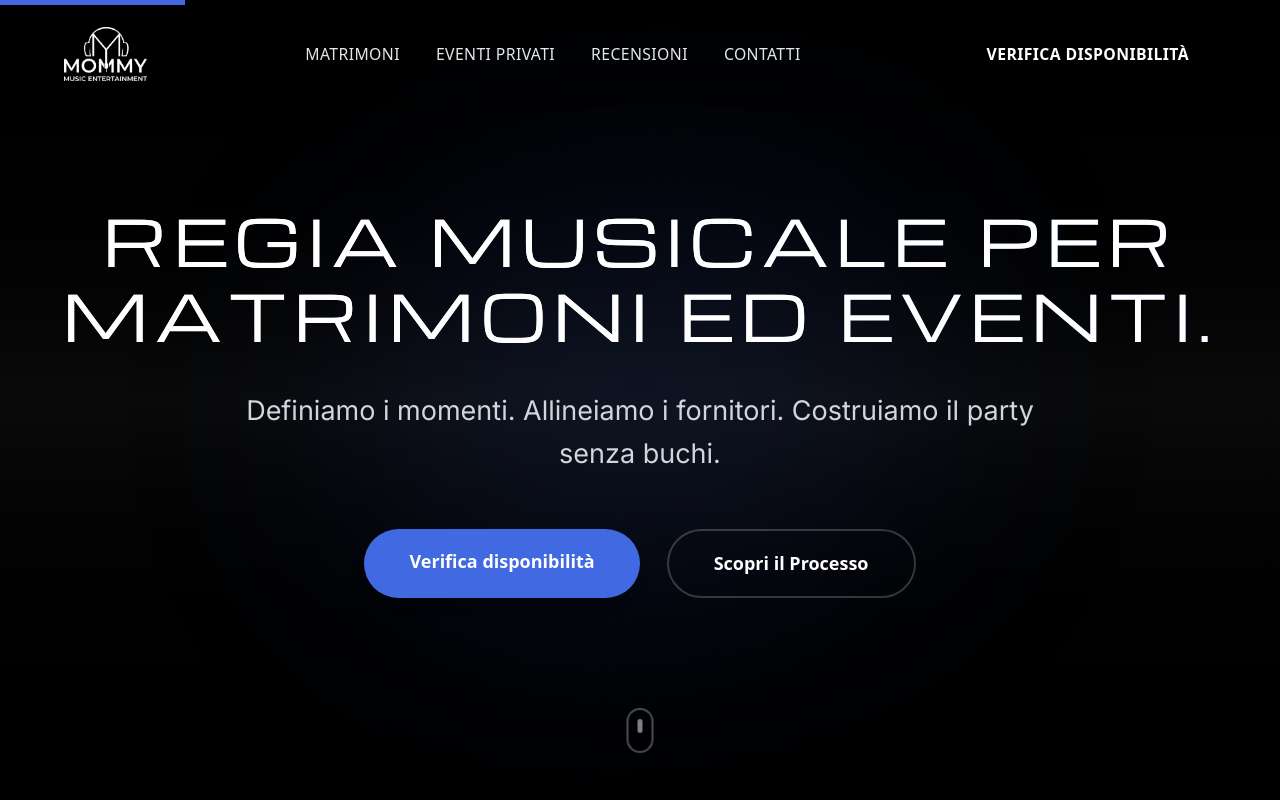
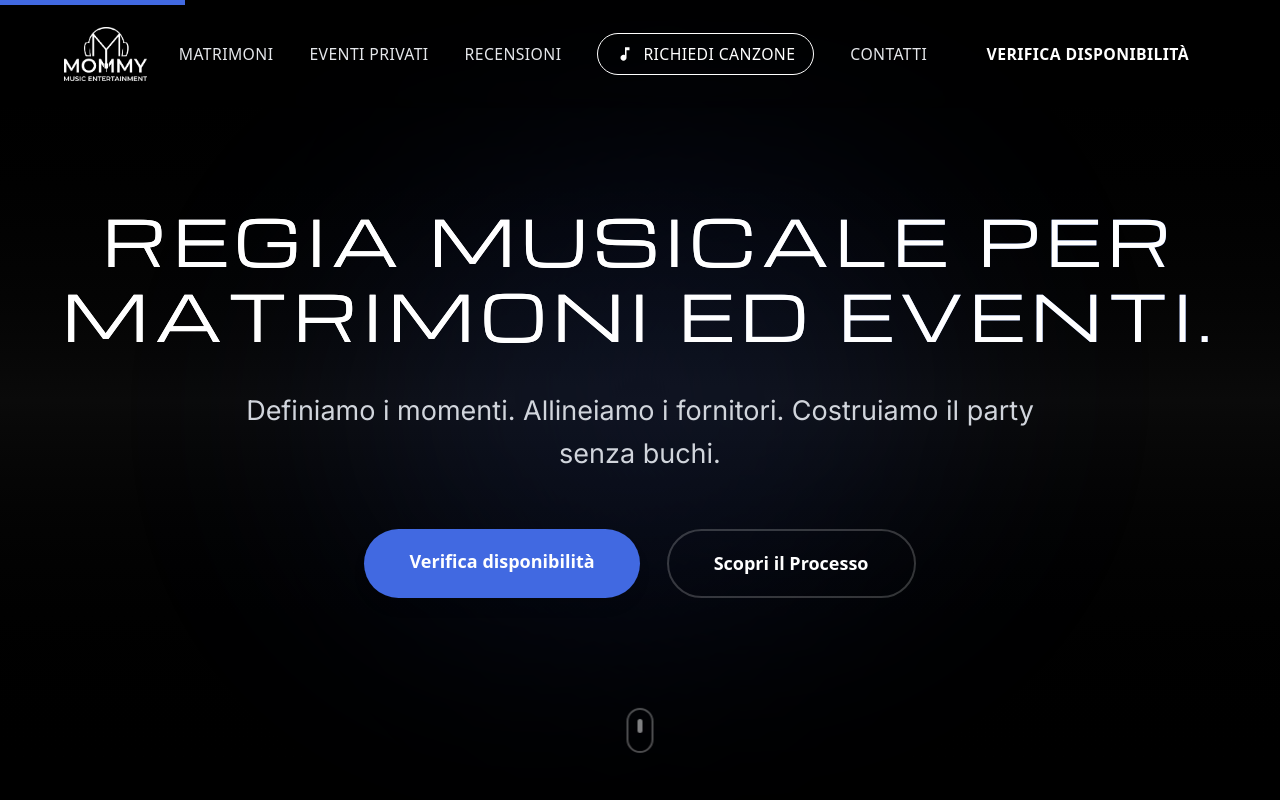
Before and after one commit to mommydjsalmani-cloud/mommy-marketing, a Next.js app: page / in a window 1280 px wide. Shown: the top 800 px of the page. Built offline with nearby package versions, Linux system fonts and the light colour scheme.

Commit message:
🎵 Aggiunto link 'Richiedi Canzone' nella navbar con highlight

```diff
--- a/app/components/Header.tsx
+++ b/app/components/Header.tsx
@@ -15,6 +15,7 @@ export default function Header() {
     { href: '/matrimoni', label: 'Matrimoni' },
     { href: '/eventi-privati', label: 'Eventi Privati' },
     { href: '/recensioni', label: 'Recensioni' },
+    { href: '/richiedi', label: 'Richiedi Canzone', highlight: true },
     { href: '/contatti', label: 'Contatti' },
   ];
 
@@ -108,8 +109,17 @@ export default function Header() {
                 <li key={link.href}>
                   <Link
                     href={link.href}
-                    className="text-gray-200 hover:text-accent transition-colors font-sans font-medium text-sm uppercase tracking-wide"
+                    className={`${
+                      link.highlight
+                        ? 'bg-accent/10 text-accent hover:bg-accent/20 px-4 py-2 rounded-full border border-accent/30 inline-flex items-center gap-2'
+                        : 'text-gray-200 hover:text-accent'
+                    } transition-colors font-sans font-medium text-sm uppercase tracking-wide`}
                   >
+                    {link.highlight && (
+                      <svg className="w-4 h-4" fill="currentColor" viewBox="0 0 24 24">
+                        <path d="M12 3v10.55c-.59-.34-1.27-.55-2-.55-2.21 0-4 1.79-4 4s1.79 4 4 4 4-1.79 4-4V7h4V3h-6z"/>
+                      </svg>
+                    )}
                     {link.label}
                   </Link>
                 </li>
@@ -195,13 +205,22 @@ export default function Header() {
                     <Link
                       key={link.href}
                       href={link.href}
-                      className="text-3xl font-display text-white hover:text-accent focus:text-accent focus:outline-none focus:ring-2 focus:ring-accent rounded px-4 py-2 transition-colors uppercase tracking-wider text-center"
+                      className={`text-3xl font-display ${
+                        link.highlight ? 'text-accent' : 'text-white'
+                      } hover:text-accent focus:text-accent focus:outline-none focus:ring-2 focus:ring-accent rounded px-4 py-2 transition-colors uppercase tracking-wider text-center ${
+                        link.highlight ? 'border-2 border-accent/30 bg-accent/5 inline-flex items-center justify-center gap-3' : ''
+                      }`}
                       onClick={() => setIsMenuOpen(false)}
                       style={{
                         animation: `slideIn 0.3s ease-out ${index * 0.08}s both`,
                       }}
                       tabIndex={0}
                     >
+                      {link.highlight && (
+                        <svg className="w-8 h-8" fill="currentColor" viewBox="0 0 24 24">
+                          <path d="M12 3v10.55c-.59-.34-1.27-.55-2-.55-2.21 0-4 1.79-4 4s1.79 4 4 4 4-1.79 4-4V7h4V3h-6z"/>
+                        </svg>
+                      )}
                       {link.label}
                     </Link>
                   ))}
```
